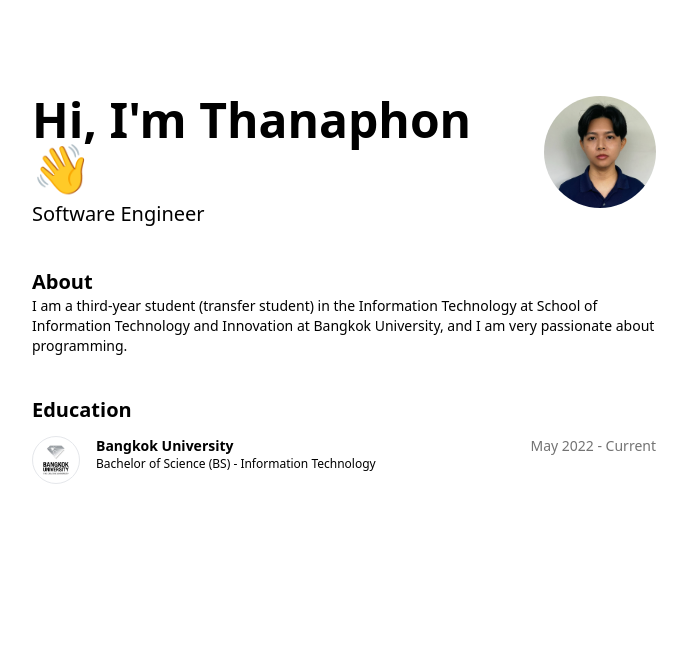
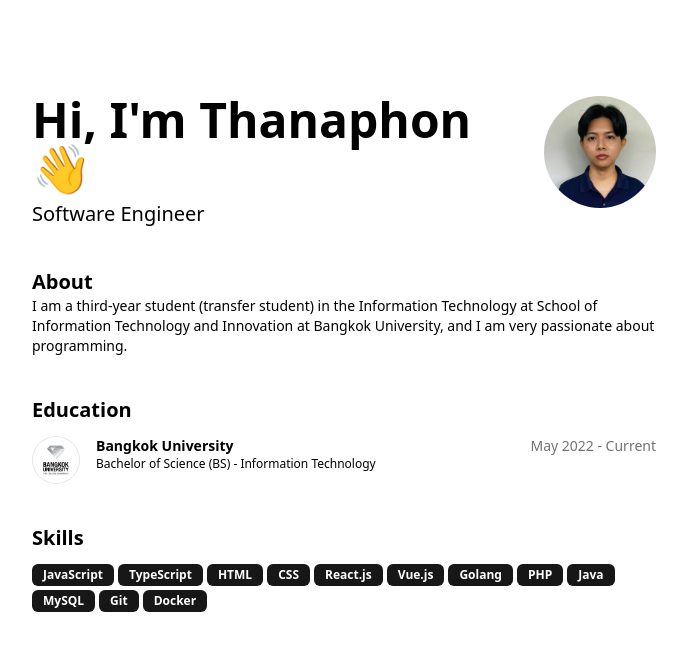
Before and after one commit to thanaphon-namj/thanaphon-namj.github.io, a React (Vite) app: page / in a window 1280 px wide. Shown: the top 650 px of the page, without its empty margins (296-983 px from the left). Built offline with nearby package versions, Linux system fonts and the light colour scheme.

Commit message:
Add Skills section

```diff
--- a/src/App.jsx
+++ b/src/App.jsx
@@ -1,6 +1,7 @@
 import Intro from "./Sections/Intro";
 import About from "./Sections/About";
 import Education from "./Sections/Education";
+import Skills from "./Sections/Skills";
 
 function App() {
   return (
@@ -9,6 +10,7 @@ function App() {
         <Intro />
         <About />
         <Education />
+        <Skills />
       </div>
     </div>
   );
--- /dev/null
+++ b/src/Components/Tag.jsx
@@ -0,0 +1,10 @@
+function Tag(props) {
+  return (
+    <div
+      className="font-semibold bg-neutral-900 hover:bg-neutral-900/80 text-white text-xs border border-transparent rounded-md px-2.5 py-0.5"
+      {...props}
+    />
+  );
+}
+
+export default Tag;
--- a/src/Sections/Education.jsx
+++ b/src/Sections/Education.jsx
@@ -4,7 +4,11 @@ function Education() {
   return (
     <section className="flex flex-col gap-y-3">
       <h2 className="font-bold text-xl">Education</h2>
-      <a href="https://www.bu.ac.th" className="block cursor-pointer">
+      <a
+        href="https://www.bu.ac.th"
+        className="block cursor-pointer"
+        target="_blank"
+      >
         <div className="flex">
           <div className="flex-none">
             <div className="flex size-12 border rounded-full overflow-hidden p-2">
--- /dev/null
+++ b/src/Sections/Skills.jsx
@@ -0,0 +1,25 @@
+import Tag from "../Components/Tag";
+
+function Skills() {
+  return (
+    <section className="flex flex-col gap-y-3">
+      <h2 className="font-bold text-xl">Skills</h2>
+      <div className="flex flex-wrap gap-1">
+        <Tag>JavaScript</Tag>
+        <Tag>TypeScript</Tag>
+        <Tag>HTML</Tag>
+        <Tag>CSS</Tag>
+        <Tag>React.js</Tag>
+        <Tag>Vue.js</Tag>
+        <Tag>Golang</Tag>
+        <Tag>PHP</Tag>
+        <Tag>Java</Tag>
+        <Tag>MySQL</Tag>
+        <Tag>Git</Tag>
+        <Tag>Docker</Tag>
+      </div>
+    </section>
+  );
+}
+
+export default Skills;
```
